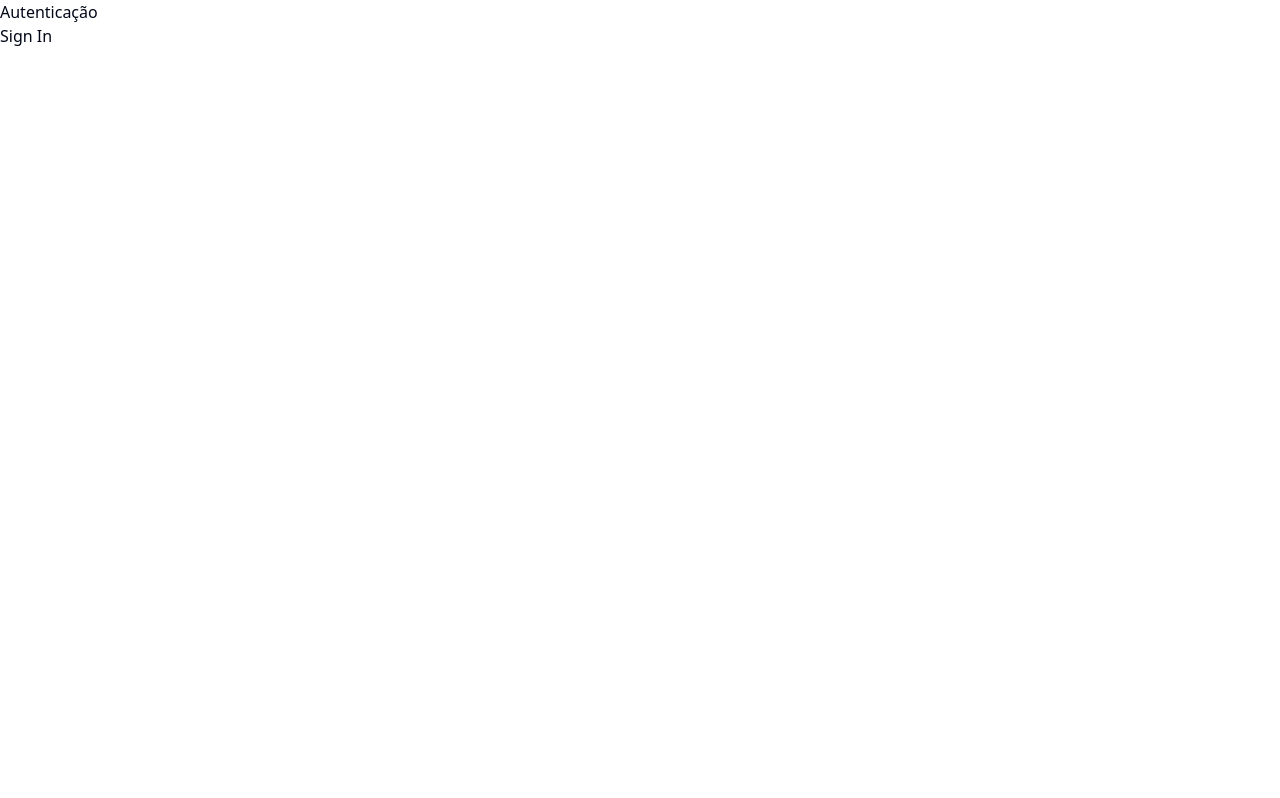
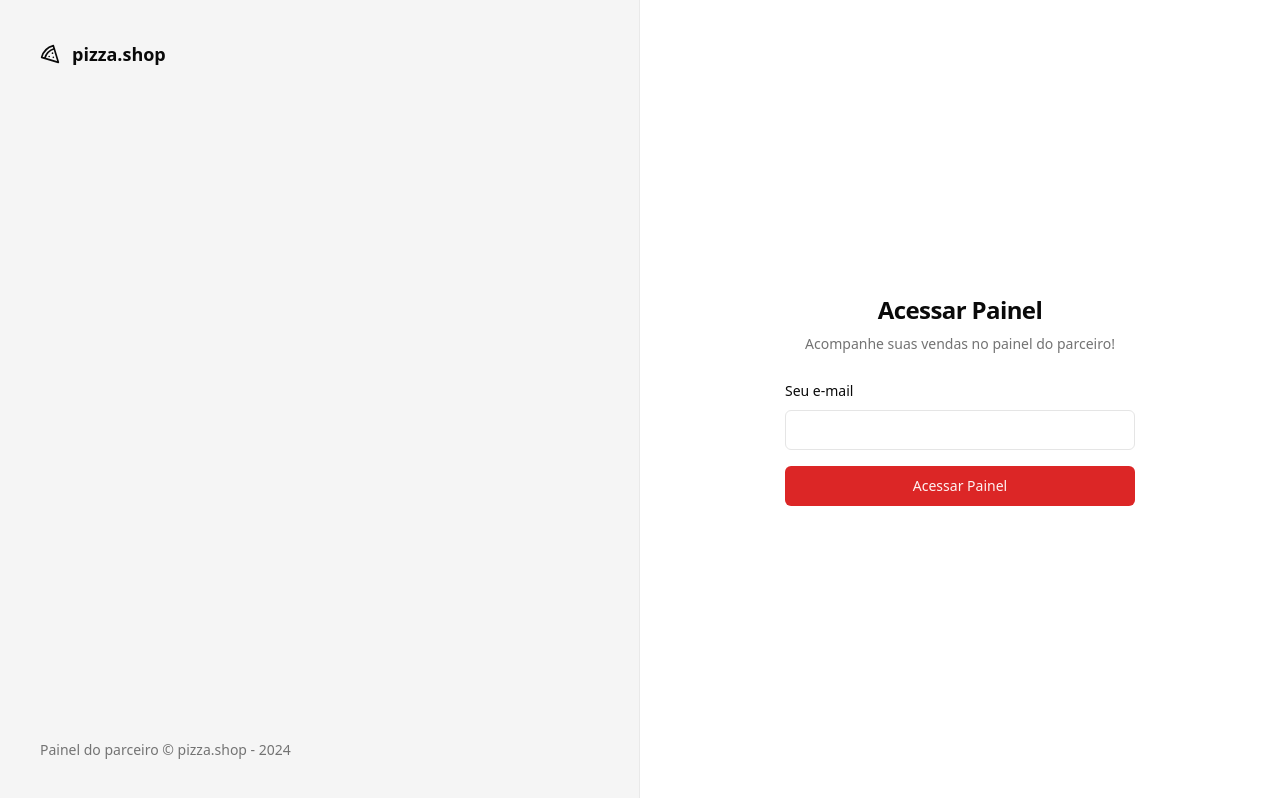
Before and after one commit to rogerrm95/pizza-shop, a React (Vite) app: page /sign-in in a window 1280 px wide. Built offline with nearby package versions, Linux system fonts and the light colour scheme.

Commit message:
Páginas e componentes (UI) - Página: Login

```diff
--- a/package.json
+++ b/package.json
@@ -9,6 +9,7 @@
     "preview": "vite preview"
   },
   "dependencies": {
+    "@radix-ui/react-label": "^2.0.2",
     "@radix-ui/react-slot": "^1.0.2",
     "class-variance-authority": "^0.7.0",
     "clsx": "^2.1.0",
--- /dev/null
+++ b/src/components/ui/input.tsx
@@ -0,0 +1,25 @@
+import * as React from 'react'
+
+import { cn } from '@/lib/utils'
+
+export interface InputProps
+  extends React.InputHTMLAttributes<HTMLInputElement> {}
+
+const Input = React.forwardRef<HTMLInputElement, InputProps>(
+  ({ className, type, ...props }, ref) => {
+    return (
+      <input
+        type={type}
+        className={cn(
+          'flex h-10 w-full rounded-md border border-input bg-background px-3 py-2 text-sm ring-offset-background file:border-0 file:bg-transparent file:text-sm file:font-medium placeholder:text-muted-foreground focus-visible:outline-none focus-visible:ring-2 focus-visible:ring-ring focus-visible:ring-offset-2 disabled:cursor-not-allowed disabled:opacity-50',
+          className,
+        )}
+        ref={ref}
+        {...props}
+      />
+    )
+  },
+)
+Input.displayName = 'Input'
+
+export { Input }
--- /dev/null
+++ b/src/components/ui/label.tsx
@@ -0,0 +1,24 @@
+import * as LabelPrimitive from '@radix-ui/react-label'
+import { cva, type VariantProps } from 'class-variance-authority'
+import * as React from 'react'
+
+import { cn } from '@/lib/utils'
+
+const labelVariants = cva(
+  'text-sm font-medium leading-none peer-disabled:cursor-not-allowed peer-disabled:opacity-70',
+)
+
+const Label = React.forwardRef<
+  React.ElementRef<typeof LabelPrimitive.Root>,
+  React.ComponentPropsWithoutRef<typeof LabelPrimitive.Root> &
+    VariantProps<typeof labelVariants>
+>(({ className, ...props }, ref) => (
+  <LabelPrimitive.Root
+    ref={ref}
+    className={cn(labelVariants(), className)}
+    {...props}
+  />
+))
+Label.displayName = LabelPrimitive.Root.displayName
+
+export { Label }
--- a/src/index.css
+++ b/src/index.css
@@ -5,64 +5,47 @@
 @layer base {
   :root {
     --background: 0 0% 100%;
-    --foreground: 222.2 84% 4.9%;
-
+    --foreground: 0 0% 3.9%;
     --card: 0 0% 100%;
-    --card-foreground: 222.2 84% 4.9%;
-
+    --card-foreground: 0 0% 3.9%;
     --popover: 0 0% 100%;
-    --popover-foreground: 222.2 84% 4.9%;
-
-    --primary: 222.2 47.4% 11.2%;
-    --primary-foreground: 210 40% 98%;
-
-    --secondary: 210 40% 96.1%;
-    --secondary-foreground: 222.2 47.4% 11.2%;
-
-    --muted: 210 40% 96.1%;
-    --muted-foreground: 215.4 16.3% 46.9%;
-
-    --accent: 210 40% 96.1%;
-    --accent-foreground: 222.2 47.4% 11.2%;
-
+    --popover-foreground: 0 0% 3.9%;
+    --primary: 0 72.2% 50.6%;
+    --primary-foreground: 0 85.7% 97.3%;
+    --secondary: 0 0% 96.1%;
+    --secondary-foreground: 0 0% 9%;
+    --muted: 0 0% 96.1%;
+    --muted-foreground: 0 0% 45.1%;
+    --accent: 0 0% 96.1%;
+    --accent-foreground: 0 0% 9%;
     --destructive: 0 84.2% 60.2%;
-    --destructive-foreground: 210 40% 98%;
-
-    --border: 214.3 31.8% 91.4%;
-    --input: 214.3 31.8% 91.4%;
-    --ring: 222.2 84% 4.9%;
-
+    --destructive-foreground: 0 0% 98%;
+    --border: 0 0% 89.8%;
+    --input: 0 0% 89.8%;
+    --ring: 0 72.2% 50.6%;
     --radius: 0.5rem;
   }
 
   .dark {
-    --background: 222.2 84% 4.9%;
-    --foreground: 210 40% 98%;
-
-    --card: 222.2 84% 4.9%;
-    --card-foreground: 210 40% 98%;
-
-    --popover: 222.2 84% 4.9%;
-    --popover-foreground: 210 40% 98%;
-
-    --primary: 210 40% 98%;
-    --primary-foreground: 222.2 47.4% 11.2%;
-
-    --secondary: 217.2 32.6% 17.5%;
-    --secondary-foreground: 210 40% 98%;
-
-    --muted: 217.2 32.6% 17.5%;
-    --muted-foreground: 215 20.2% 65.1%;
-
-    --accent: 217.2 32.6% 17.5%;
-    --accent-foreground: 210 40% 98%;
-
+    --background: 0 0% 3.9%;
+    --foreground: 0 0% 98%;
+    --card: 0 0% 3.9%;
+    --card-foreground: 0 0% 98%;
+    --popover: 0 0% 3.9%;
+    --popover-foreground: 0 0% 98%;
+    --primary: 0 72.2% 50.6%;
+    --primary-foreground: 0 85.7% 97.3%;
+    --secondary: 0 0% 14.9%;
+    --secondary-foreground: 0 0% 98%;
+    --muted: 0 0% 14.9%;
+    --muted-foreground: 0 0% 63.9%;
+    --accent: 0 0% 14.9%;
+    --accent-foreground: 0 0% 98%;
     --destructive: 0 62.8% 30.6%;
-    --destructive-foreground: 210 40% 98%;
-
-    --border: 217.2 32.6% 17.5%;
-    --input: 217.2 32.6% 17.5%;
-    --ring: 212.7 26.8% 83.9%;
+    --destructive-foreground: 0 0% 98%;
+    --border: 0 0% 14.9%;
+    --input: 0 0% 14.9%;
+    --ring: 0 72.2% 50.6%;
   }
 }
 
--- a/src/pages/_layouts/auth.tsx
+++ b/src/pages/_layouts/auth.tsx
@@ -1,11 +1,19 @@
+import { Pizza } from 'lucide-react'
 import { Outlet } from 'react-router-dom'
 
 export function AuthLayout() {
   return (
-    <div>
-      <h1>Autenticação</h1>
-
-      <div>
+    <div className="grid min-h-screen grid-cols-2">
+      <div className="flex h-full flex-col justify-between border-r border-foreground/5 bg-muted p-10 text-muted-foreground">
+        <div className="flex items-center gap-3 text-lg text-foreground">
+          <Pizza className="h-5 w-5" />
+          <span className="font-semibold">pizza.shop</span>
+        </div>
+        <footer className="text-sm">
+          Painel do parceiro &copy; pizza.shop - {new Date().getFullYear()}
+        </footer>
+      </div>
+      <div className="flex flex-col items-center justify-center">
         <Outlet />
       </div>
     </div>
--- a/src/pages/auth/sign-in.tsx
+++ b/src/pages/auth/sign-in.tsx
@@ -1,10 +1,35 @@
 import { Helmet } from 'react-helmet-async'
+
+import { Button } from '@/components/ui/button'
+import { Input } from '@/components/ui/input'
+import { Label } from '@/components/ui/label'
 
 export function SignIn() {
   return (
-    <div>
+    <>
       <Helmet title="Login" />
-      <h1>Sign In</h1>
-    </div>
+      <div className="p-8">
+        <div className="flex w-[350px] flex-col justify-center gap-6">
+          <div className="flex flex-col gap-2 text-center">
+            <h1 className="text-2xl font-semibold tracking-tight">
+              Acessar Painel
+            </h1>
+            <p className="text-sm text-muted-foreground">
+              Acompanhe suas vendas no painel do parceiro!
+            </p>
+          </div>
+
+          <form className="space-y-4">
+            <div className="space-y-2">
+              <Label htmlFor="email">Seu e-mail</Label>
+              <Input id="email" type="email" />
+            </div>
+            <Button type="submit" className="w-full">
+              Acessar Painel
+            </Button>
+          </form>
+        </div>
+      </div>
+    </>
   )
 }
```
Also changed, not shown: src/components/ui/button.tsx (+21 -21 lines), 1 other file (tests, documents, lock files or other folders).
